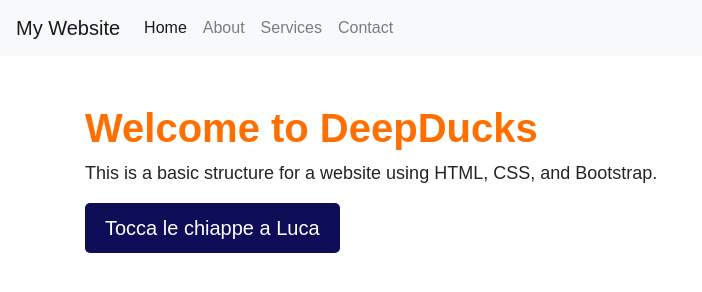
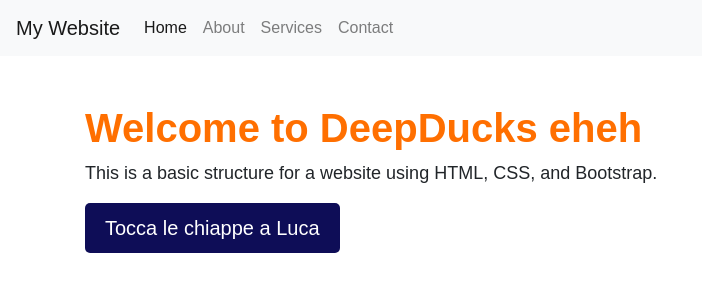
Before and after one commit to arcticronin/deepducks, a website: page gui/index.html in a window 1280 px wide. Shown: the whole page, without its empty margins (0-702 px from the left). Drawn offline with nearby package versions, Linux system fonts and the light colour scheme.

Commit message:
new location

```diff
--- a/gui/index.html
+++ b/gui/index.html
@@ -36,7 +36,7 @@
 
     <!-- Page content -->
     <div class="container mt-5">
-        <h1>Welcome to DeepDucks</h1>
+        <h1>Welcome to DeepDucks eheh</h1>
         <p>This is a basic structure for a website using HTML, CSS, and Bootstrap.</p>
         <!-- Fancy Button -->
         <a href="#" class="btn btn-primary btn-fancy btn-lg">Tocca le chiappe a Luca</a>
```
